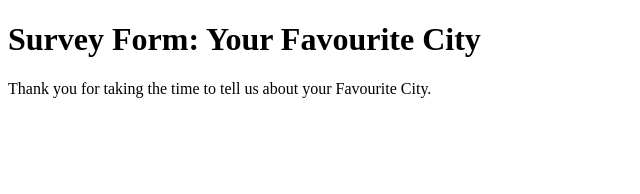
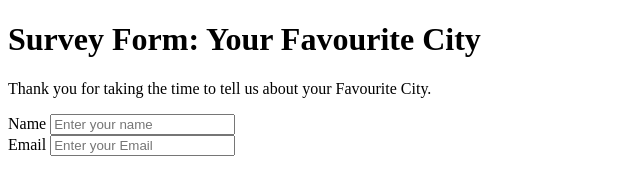
Before and after one commit to Ren-MM/Survey-Form, a plain HTML site: page index.html in a window 1280 px wide. Shown: the whole page, without its empty margins (0-640 px from the left). Drawn offline with Linux system fonts and the light colour scheme.

Commit message:
commit on master

```diff
--- a/index.html
+++ b/index.html
@@ -12,7 +12,29 @@
         Thank you for taking the time to tell us about your Favourite City.
       </p>
     <script type="text/javascript" src="https://cdn.freecodecamp.org/testable-projects-fcc/v1/bundle.js"></script>
-    <form id="survey-form"></form>
+    <form id="survey-form">
+        <div class="form-group">
+          <label id="name-label" for="name">Name</label>
+          <input
+            type="text"
+            name="name"
+            id="name"
+            class="form-control"
+            placeholder="Enter your name"
+            required
+          />
+        </div>
+        <div class="form-group">
+          <label id="email-label" for="email">Email</label>
+          <input
+            type="email"
+            name="email"
+            id="email"
+            class="form-control"
+            placeholder="Enter your Email"
+            required
+          />
+        </div>
 
 </body>
 </html>
```
